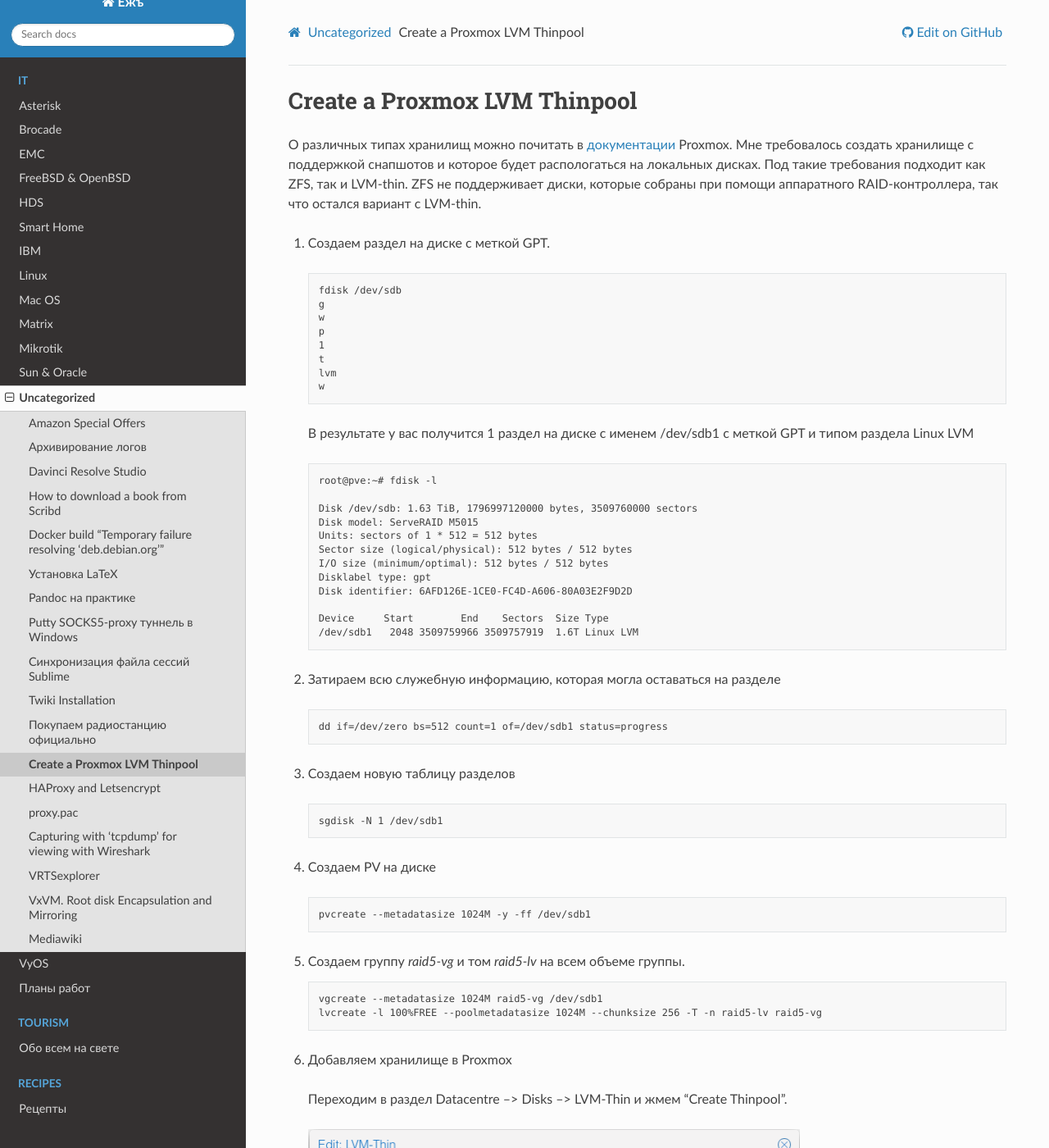
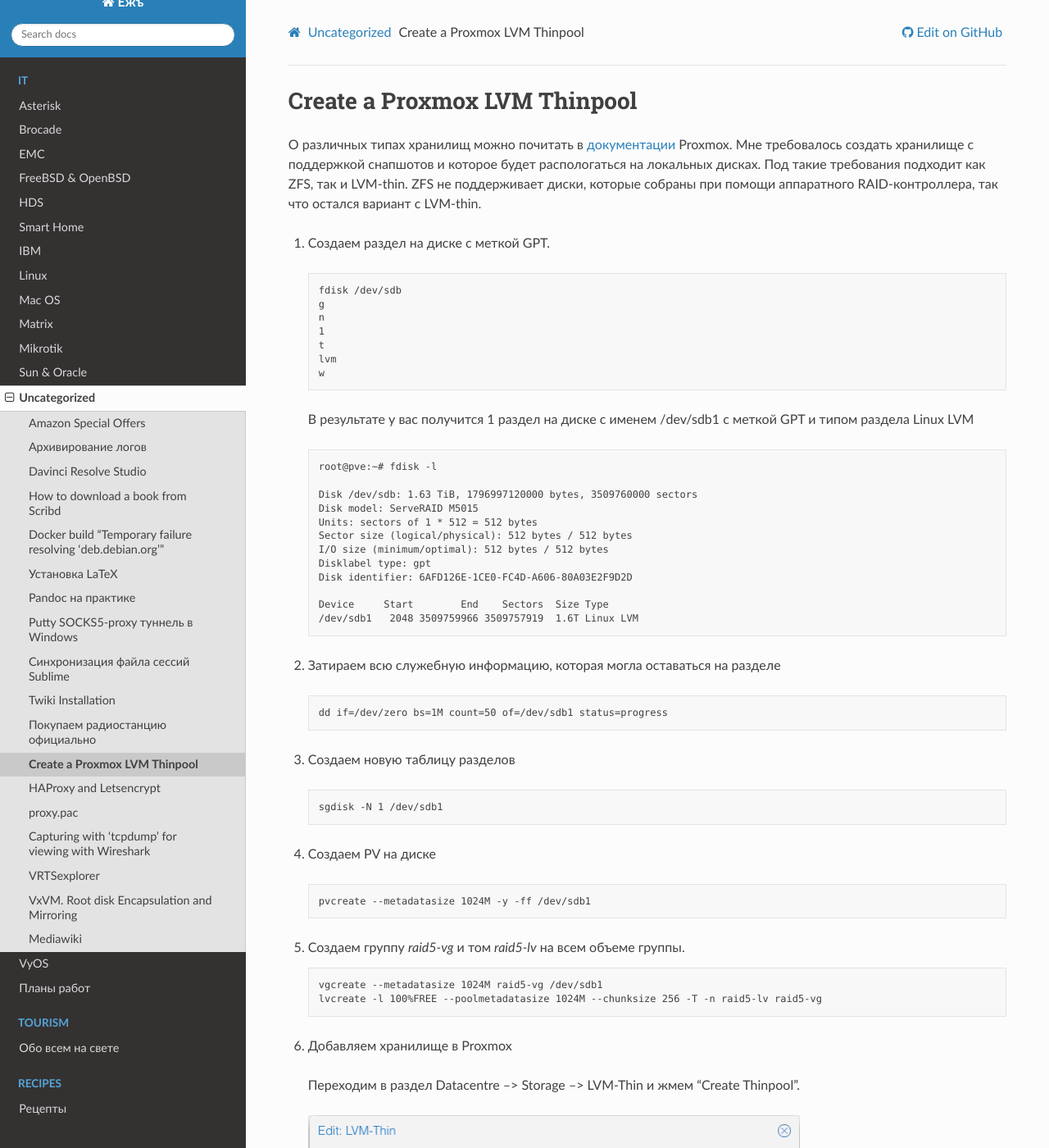
Before and after one commit to jeffscrum/jeffscrum.github.io, a Sphinx documentation site: the page built from source/uncategorized/proxmox-thinpool-storage.rst, in a window 1280 px wide and 1400 px high. Shown: the whole window at 82% size. Built offline with Sphinx 7.4.7 and the Read the Docs theme 2.0.0, drawn with Linux system fonts in a browser that asks for light colours.

Commit message:
Update proxmox-thinpool-storage.rst

```diff
--- a/source/uncategorized/proxmox-thinpool-storage.rst
+++ b/source/uncategorized/proxmox-thinpool-storage.rst
@@ -16,8 +16,7 @@
 
      fdisk /dev/sdb
      g
-     w
-     p
+     n
      1
      t
      lvm
@@ -44,7 +43,7 @@
 
   .. code-block:: none
 
-    dd if=/dev/zero bs=512 count=1 of=/dev/sdb1 status=progress
+    dd if=/dev/zero bs=1M count=50 of=/dev/sdb1 status=progress
 
 3. Создаем новую таблицу разделов
 
@@ -67,7 +66,7 @@
 
 6. Добавляем хранилище в Proxmox
 
-  Переходим в раздел Datacentre --> Disks --> LVM-Thin и жмем "Create Thinpool".
+  Переходим в раздел Datacentre --> Storage --> LVM-Thin и жмем "Create Thinpool".
 
   .. image:: /images/proxmox-lvm-thin.png
     :width: 600
```
Also changed, not shown: other parts of source/uncategorized/proxmox-thinpool-storage.rst (+2 -2 lines).
